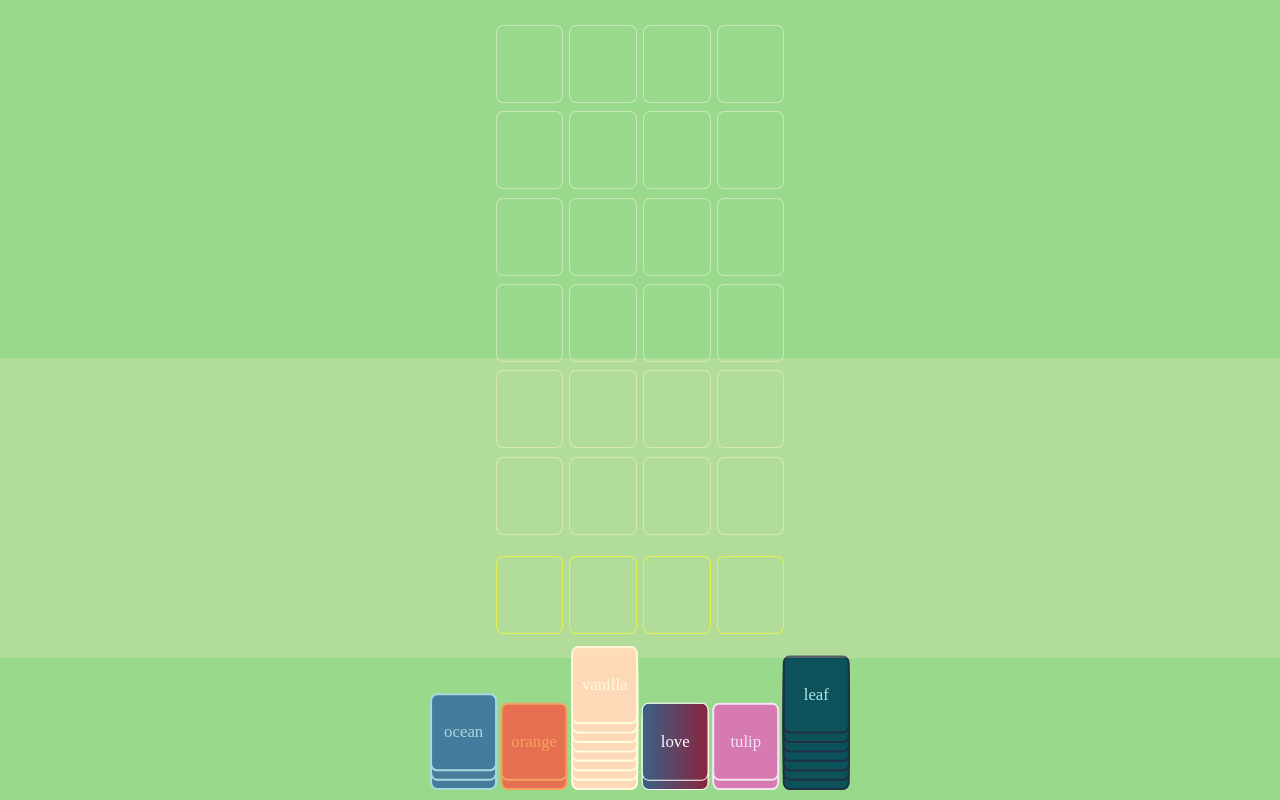
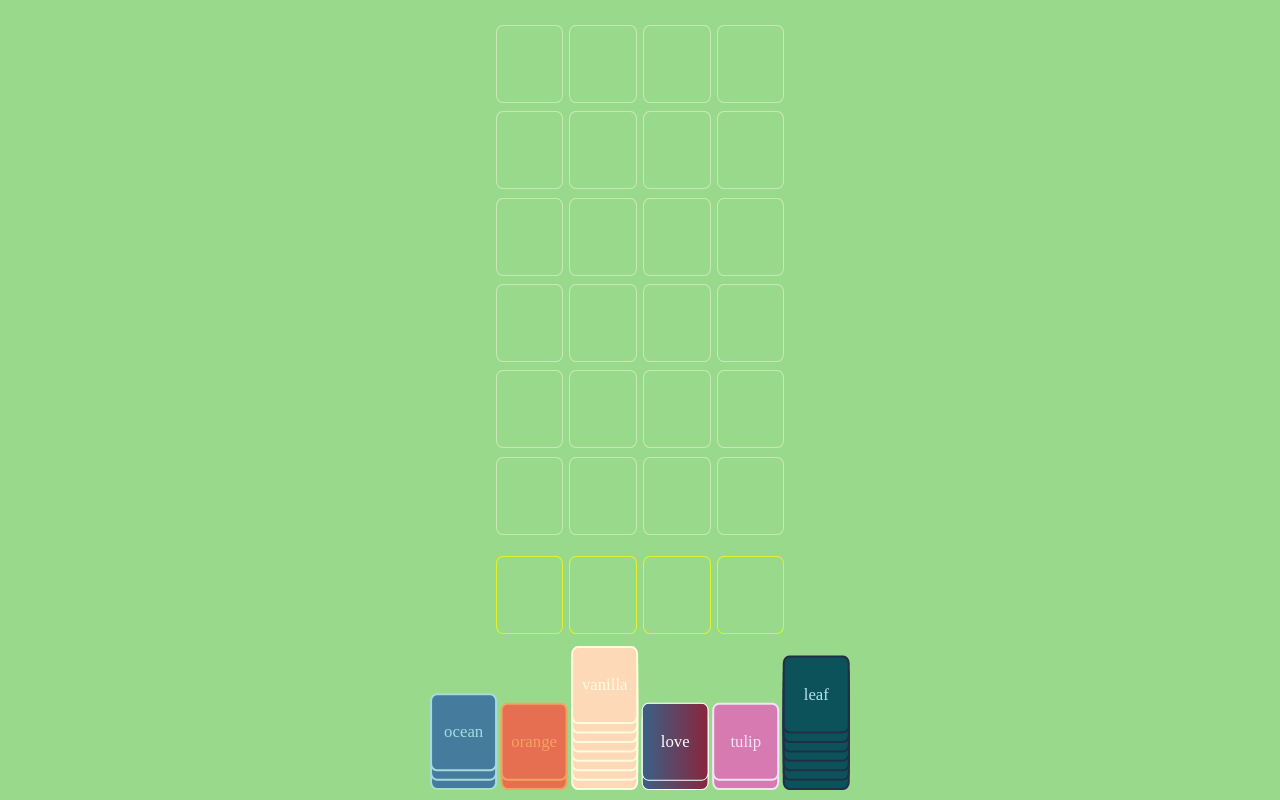
Before and after one commit to ZivojinNedeljkovic/my-card-game, a website built with Parcel: page index.html in a window 1280 px wide. Built offline with nearby package versions, Linux system fonts and the light colour scheme.

Commit message:
fixed win comb

```diff
--- a/src/sass/swipeAria.scss
+++ b/src/sass/swipeAria.scss
@@ -5,7 +5,7 @@
   );
   bottom: #{multiplyCardWidth(2.12)};
   width: 100%;
-  background-color: rgba(255, 228, 196, 0.24);
+  //background-color: rgba(255, 228, 196, 0.24);
   height: 300px;
   // z-index: 100;
 }
```
